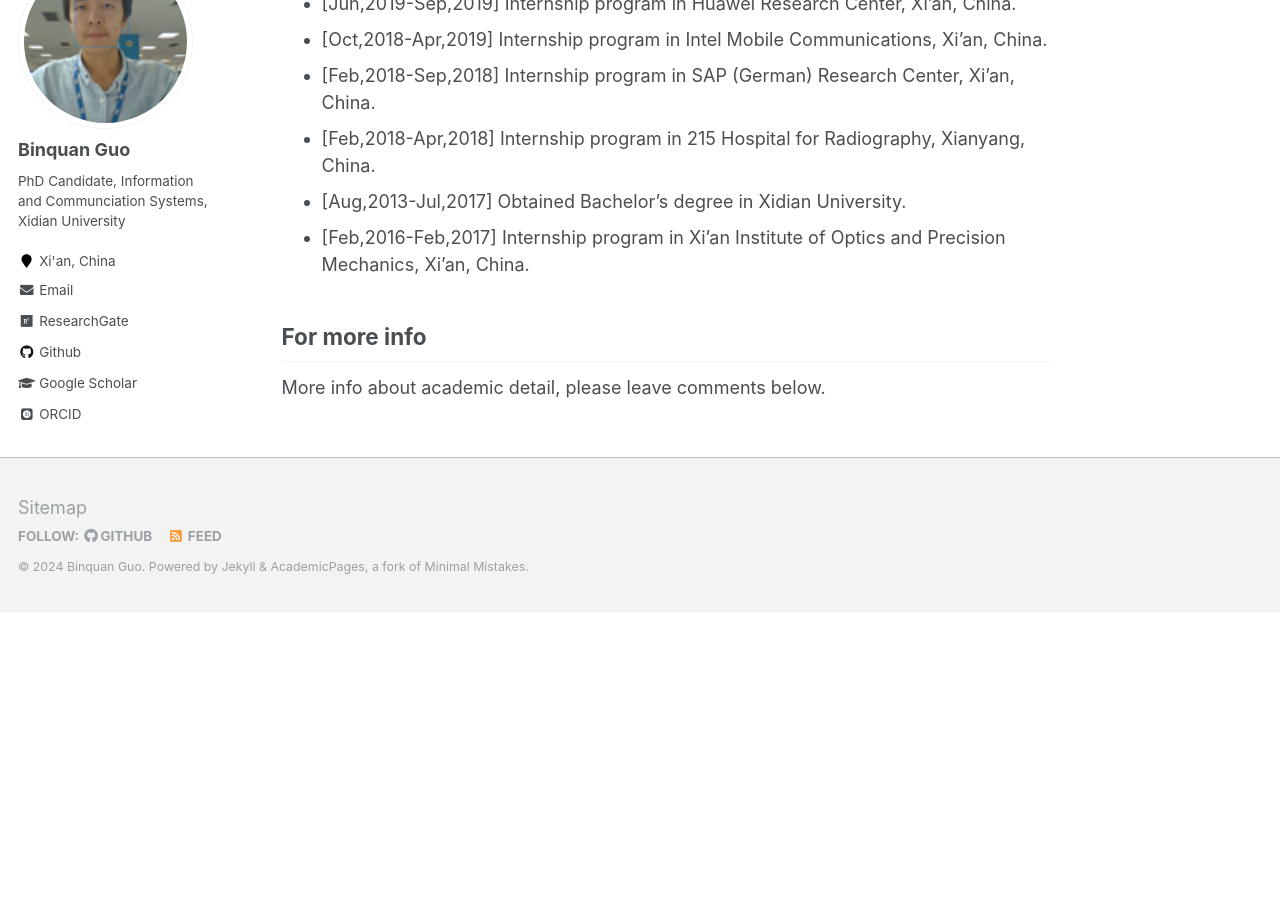
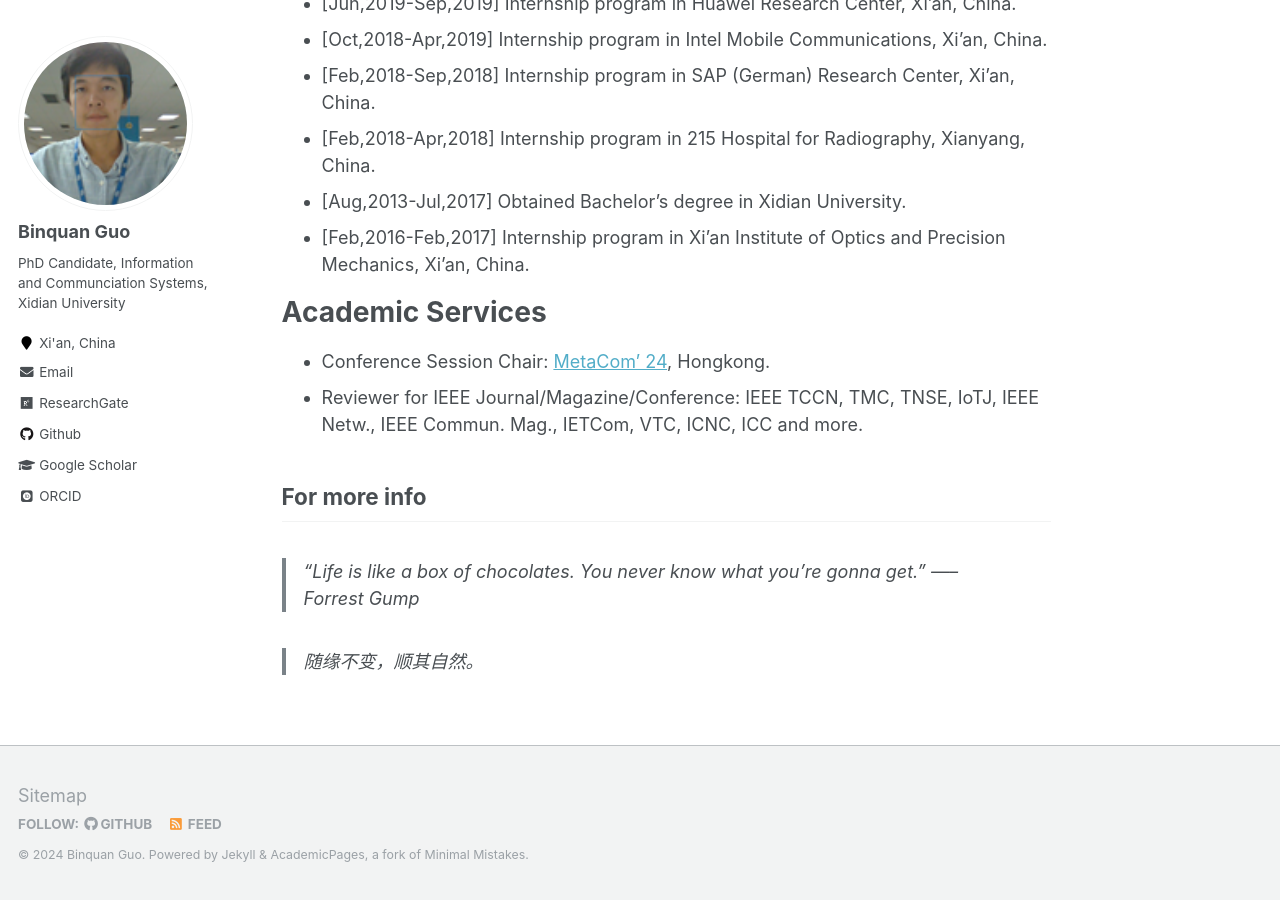
Before and after one commit to wilixx/wilixx.github.io, a Jekyll site: the page built from _pages/about.md, in a window 1280 px wide and 900 px high, scrolled down 4003 px. Built offline with Jekyll 4.4.1, drawn with Linux system fonts in a browser that asks for light colours; some web fonts are replaced; before the commit the page ends 4616 px from its top, so only the background shows below that.

Commit message:
Update about.md

```diff
--- a/_pages/about.md
+++ b/_pages/about.md
@@ -84,7 +84,16 @@ Experience
 * [Feb,2016-Feb,2017] Internship program in Xi'an Institute of Optics and Precision Mechanics, Xi'an, China.
 
 
+Academic Services
+======
+* Conference Session Chair: [MetaCom' 24](https://www.ieee-metacom.org/program.html), Hongkong.
+* Reviewer for IEEE Journal/Magazine/Conference: IEEE TCCN, TMC, TNSE, IoTJ, IEEE Netw., IEEE Commun. Mag., IETCom, VTC, ICNC, ICC and more.
+
+
 
 For more info
 ------
-More info about academic detail, please leave comments below.
+
+> "Life is like a box of chocolates. You never know what you're gonna get." ----- Forrest Gump
+
+> 随缘不变，顺其自然。
```
